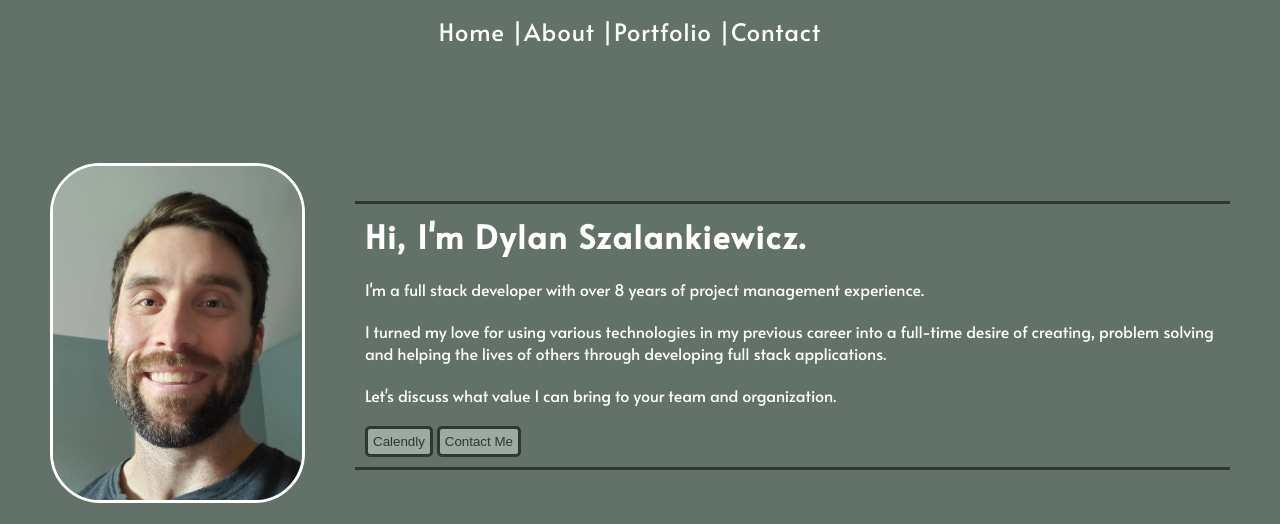
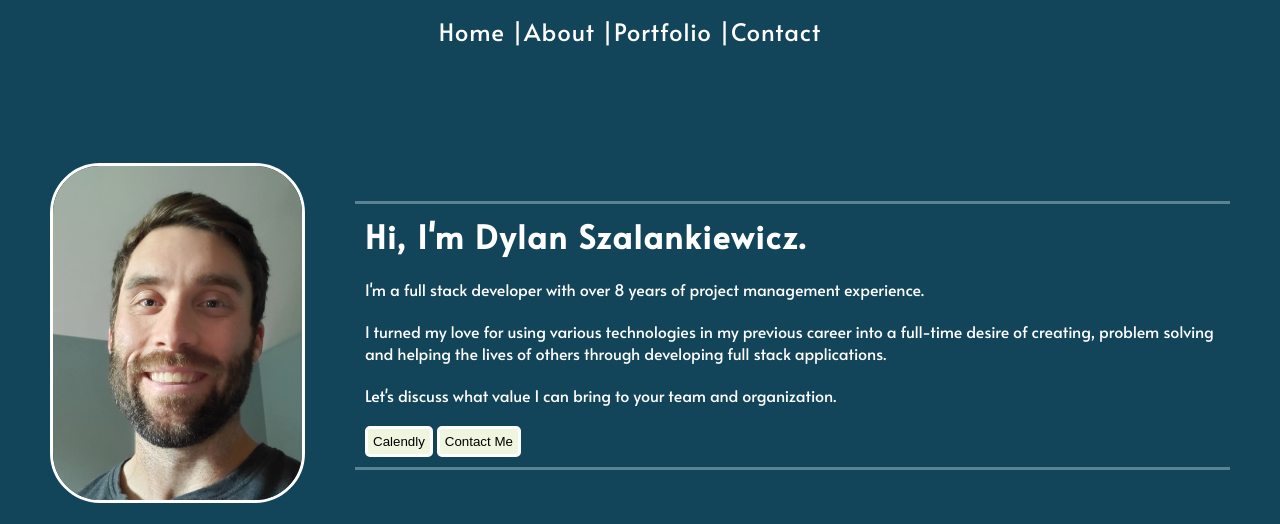
Before and after one commit to djszal/personal-portfolio-site, a plain HTML site: page index.html in a window 1280 px wide. Shown: the top 524 px of the page. Drawn offline with Linux system fonts and the light colour scheme.

Commit message:
changed colors for all pages

```diff
--- a/styling/about.css
+++ b/styling/about.css
@@ -5,23 +5,31 @@
     margin: 0;
     padding: 0;
   }
-body {
+  body {
     font-family: 'Alata', sans-serif;
-    background-color: #023047;
-    margin: 0;
+    background-color: #124559;
     color: white;
 }
 
-main{
-    margin: 50px;
+.buttons{
+    background-color: #EFF6E0;
+    color: black;
+    border: white solid;
+    border-radius: 5px;
+    padding: 5px;
 }
 
 header{
-    background-color: #219ebc;
-    border-bottom: #ffb703 solid 5px;
+    background-color: #124559;
+    /* border-bottom: #2E3638 solid 5px; */
     position: sticky;
-    box-shadow: 5px 5px 5px white;
+    /* box-shadow: 5px 5px 5px white; */
     top: 0;
+}
+
+nav a:hover {
+    text-decoration: underline;
+    color: #EFF6E0;
 }
 
 nav ul {
--- a/styling/contact.css
+++ b/styling/contact.css
@@ -7,18 +7,31 @@
   }
 
 
-body {
+  body {
     font-family: 'Alata', sans-serif;
-    background-color: #023047;
+    background-color: #124559;
     color: white;
 }
 
+.buttons{
+    background-color: #EFF6E0;
+    color: black;
+    border: white solid;
+    border-radius: 5px;
+    padding: 5px;
+}
+
 header{
-    background-color: #219ebc;
-    border-bottom: #ffb703 solid 5px;
+    background-color: #124559;
+    /* border-bottom: #2E3638 solid 5px; */
     position: sticky;
-    box-shadow: 5px 5px 5px white;
+    /* box-shadow: 5px 5px 5px white; */
     top: 0;
+}
+
+nav a:hover {
+    text-decoration: underline;
+    color: #EFF6E0;
 }
 
 nav ul {
--- a/styling/index.css
+++ b/styling/index.css
@@ -9,20 +9,20 @@
 
 body {
     font-family: 'Alata', sans-serif;
-    background-color: #627268;
+    background-color: #124559;
     color: white;
 }
 
 .buttons{
-    background-color: #9DAA9F;
-    color: #2E3638;
-    border: #2E3638 solid;
+    background-color: #EFF6E0;
+    color: black;
+    border: white solid;
     border-radius: 5px;
     padding: 5px;
 }
 
 header{
-    background-color: #627268;
+    background-color: #124559;
     /* border-bottom: #2E3638 solid 5px; */
     position: sticky;
     /* box-shadow: 5px 5px 5px white; */
@@ -53,7 +53,7 @@ nav a{
 
 nav a:hover {
     text-decoration: underline;
-    color: #2E3638;
+    color: #EFF6E0;
 }
 
 .photo-name-boxes{
@@ -75,8 +75,8 @@ nav a:hover {
 
 .name-box {
 
-    border-top: 3px solid #2E3638;
-    border-bottom: 3px solid #2E3638;
+    border-top: 3px solid #598392;
+    border-bottom: 3px solid #598392;
     text-align: left;
     padding-left: 10px;
     padding-right: 10px;
@@ -150,7 +150,7 @@ footer{
     margin-left: 20px;
 }
 #email {
-    color: #ffb703;
+    color: #EFF6E0;
 }
 
 #email:hover {
@@ -158,7 +158,7 @@ footer{
 }
 
 #back-to-top {
-    color: #ffb703;
+    color: #EFF6E0;
     text-decoration: none;
 
 }
--- a/styling/portfolio.css
+++ b/styling/portfolio.css
@@ -6,22 +6,31 @@
     padding: 0;
   }
 
-body {
+  body {
     font-family: 'Alata', sans-serif;
-    background-color: #023047;
-    color:white;
+    background-color: #124559;
+    color: white;
 }
 
 .buttons{
-    color: #9DAA9F;
+    background-color: #EFF6E0;
+    color: black;
+    border: white solid;
+    border-radius: 5px;
+    padding: 5px;
 }
 
 header{
-    background-color: #219ebc;
-    border-bottom: #ffb703 solid 5px;
+    background-color: #124559;
+    /* border-bottom: #2E3638 solid 5px; */
     position: sticky;
-    box-shadow: 5px 5px 5px white;
+    /* box-shadow: 5px 5px 5px white; */
     top: 0;
+}
+
+nav a:hover {
+    text-decoration: underline;
+    color: #EFF6E0;
 }
 
 nav ul {
```
